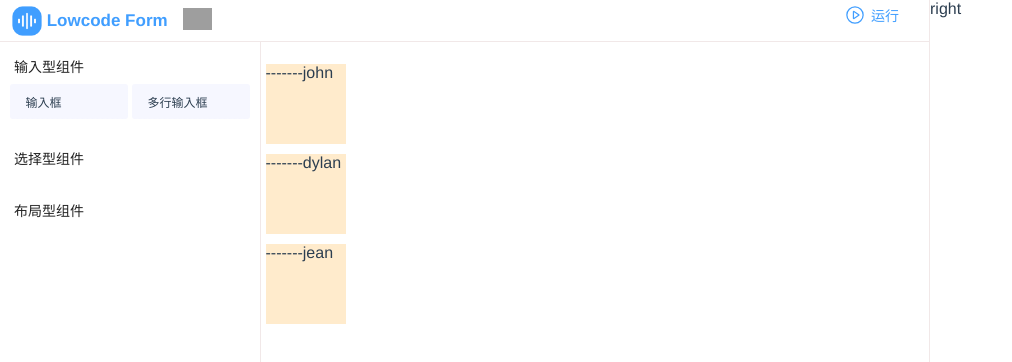
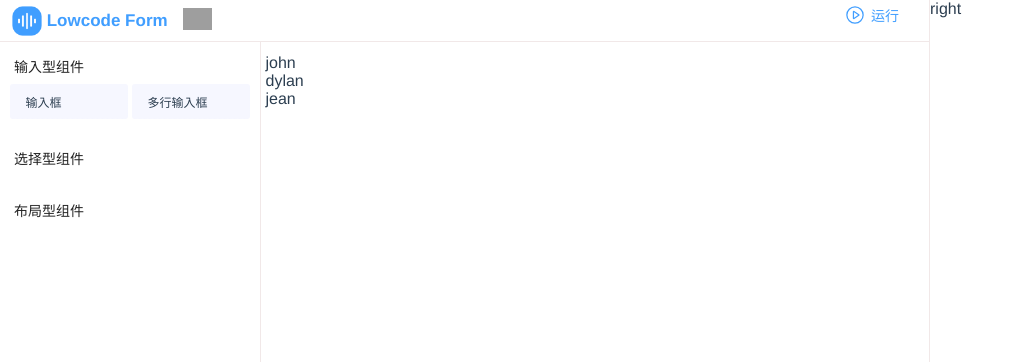
Before and after one commit to hayeslv/lowcode-form, a Vue app: page / in a window 1280 px wide. Shown: the top 362 px of the page, without its empty margins (0-1012 px from the left). Built offline with nearby package versions, Linux system fonts and the light colour scheme; grey boxes are pictures that could not be loaded.

Commit message:
fix(center-board): 元素拖拽鼠标显示图标为“可放置”

```diff
--- a/src/pages/center-board/index.scss
+++ b/src/pages/center-board/index.scss
@@ -67,26 +67,29 @@
 .drawing-board {
   height: 100%;
   position: relative;
+  .component {
+    transition: all 0.3s;
+  }
   // .components-body {
   //   padding: 0;
   //   margin: 0;
   //   font-size: 0;
   // }
-  // .sortable-ghost {
-  //   position: relative;
-  //   display: block;
-  //   overflow: hidden;
-  //   &::before {
-  //     content: " ";
-  //     position: absolute;
-  //     left: 0;
-  //     right: 0;
-  //     top: 0;
-  //     height: 3px;
-  //     background: rgb(89, 89, 223);
-  //     z-index: 2;
-  //   }
-  // }
+  .sortable-ghost {
+    position: relative;
+    display: block;
+    overflow: hidden;
+    &::before {
+      content: " ";
+      position: absolute;
+      left: 0;
+      right: 0;
+      top: 0;
+      height: 3px;
+      background: rgb(89, 89, 223);
+      z-index: 2;
+    }
+  }
   // .components-item.sortable-ghost {
   //   width: 100%;
   //   height: 60px;
@@ -108,27 +111,3 @@
   //   margin-bottom: 15px;
   // }
 }
-
-
-
-.container {
-  width: 80px;
-
-  height: 300px;
-
-  position: absolute;
-
-  left: 0;
-
-  display: flex;
-
-  flex-direction: column;
-
-  padding: 0;
-}
-
-.item {
-  margin-top: 10px;
-
-  transition: all linear 0.3s;
-}
--- a/src/pages/center-board/index.tsx
+++ b/src/pages/center-board/index.tsx
@@ -2,9 +2,9 @@ import { ElButton, ElForm, ElRow, ElScrollbar } from "element-plus";
 import { defineComponent, ref, TransitionGroup } from "vue";
 import { VideoPlay } from "@element-plus/icons-vue";
 import DraggableItem from "./DraggableItem";
-import { VueDraggableNext as Draggable } from "vue-draggable-next";
 import { formConfig } from "~/config/component";
 import "./index.scss";
+import { addClass, removeClass } from "~/utils";
 // import { VisualDragEnd, VisualDragOver, VisualDragStart } from "~/utils";
 
 export default defineComponent({
@@ -16,35 +16,34 @@ export default defineComponent({
       { name: "dylan", id: 2 },
       { name: "jean", id: 3 },
     ];
-    // const containerRef = ref({} as any);
 
-    // const containerHandler = {
-    //   // 拖拽菜单组件，进入容器的时候，设置鼠标的可放置状态
-    //   dragenter: (e: DragEvent) => (e.dataTransfer!.dropEffect = "move"),
-    //   // 拖拽菜单组件，鼠标在容器中移动的时候，禁用默认事件
-    //   dragover: (e: DragEvent) => e.preventDefault(),
-    //   // 如果拖拽过程中，鼠标离开了容器，设置鼠标为不可放置的状态
-    //   dragleave: (e: DragEvent) => (e.dataTransfer!.dropEffect = "none"),
-    //   // 在容器中放置的时候，通过事件对象的 offsetX 和 offsetY 添加一条组件数据
-    //   drop: (e: DragEvent) => {
-    //     console.log("drop");
-    //   },
-    // };
+    const dragging = ref(null);
 
-    const logHandler = (event) => {
-      console.log(event);
+    const containerHandler = {
+      // 拖拽组件，鼠标在容器中移动的时候
+      dragover: (e: DragEvent) => {
+        e.preventDefault();
+        e.dataTransfer!.dropEffect = "move";
+      },
+      dragenter: (e: DragEvent) => {
+        e.preventDefault();
+        e.dataTransfer!.dropEffect = "move";
+      },
     };
 
-    const dragging = ref(null);
-    const handleDragStart = (e, item) => {
+    const blockHandler = {
+      dragstart: (e: DragEvent, item) => {
         dragging.value = item;
-    };
-    const handleDragOver = (e, item) => {
-      e.dataTransfer.dropEffect = "move";
-    };
-    const handleDragEnter = (e, item) => {
-      // 为需要移动的元素设置dragstart事件
-      e.dataTransfer.effectAllowed = "move";
+        addClass((e.target as HTMLElement), "sortable-ghost");
+      },
+      dragend: (e: DragEvent) => {
+        dragging.value = null;
+        removeClass((e.target as HTMLElement), "sortable-ghost");
+      },
+      dragenter: (e: DragEvent, item) => {
+        e.preventDefault();
+        e.dataTransfer!.effectAllowed = "move";
+        e.dataTransfer!.dropEffect = "move";
         if (item === dragging.value) {
           return;
         }
@@ -56,44 +55,42 @@ export default defineComponent({
         newItems.splice(dst, 0, ...newItems.splice(src, 1));
 
         drawingList.value = newItems;
-    };
-    const handleDragEnd = (e, item) => {
-      dragging.value = null;
+      },
     };
 
-    return () => <div class="center-board">
+    return { drawingList, containerHandler, blockHandler };
+  },
+  render() {
+    return <div class="center-board">
       <div class="action-bar">
         <ElButton icon={VideoPlay} text>运行</ElButton>
       </div>
       <ElScrollbar class="center-scrollbar">
         <ElRow class="center-board-row"
           gutter={formConfig.gutter}>
-          {/* ref={containerRef}
-          {...{
-            onDragenter: containerHandler.dragenter,
-            onDragover: containerHandler.dragover,
-            onDragleave: containerHandler.dragleave,
-            onDrop: containerHandler.drop,
-          }}> */}
           <ElForm
             labelPosition={formConfig.labelPosition}
             disabled={formConfig.disabled}
             labelWidth={formConfig.labelWidth + "px"}
           >
-            <TransitionGroup tag="div" name="slide" {...{ class: "container" }}>
-              { drawingList.value.map((item) => (
-                <div class="item"
+            <TransitionGroup tag="div" name="slide"
+              {...{
+                class: "drawing-board",
+                onDragover: ($event) => this.containerHandler.dragover($event),
+                onDragenter: ($event) => this.containerHandler.dragenter($event),
+              }}
+            >
+              { this.drawingList.map((item) => (
+                <div class="component"
                   key={item.name}
                   draggable="true"
-                  style="background:#ffebcc; width:80px; height:80px;"
-                  onDragstart={($event) => handleDragStart($event, item)}
-                  onDragover={($event) => handleDragOver($event, item)}
-                  onDragenter={($event) => handleDragEnter($event, item)}
-                  onDragend={($event) => handleDragEnd($event, item)}
-                >-------{item.name}</div>
+                  onDragstart={($event) => this.blockHandler.dragstart($event, item)}
+                  onDragenter={($event) => this.blockHandler.dragenter($event, item)}
+                  onDragend={($event) => this.blockHandler.dragend($event)}
+                >{item.name}</div>
               )) }
             </TransitionGroup>
-            {!drawingList.value.length && <div class="empty-info">
+            {!this.drawingList.length && <div class="empty-info">
             从左侧拖入或点选组件进行表单设计
             </div>}
           </ElForm>
--- /dev/null
+++ b/src/utils/dom.ts
@@ -0,0 +1,7 @@
+export const addClass = (el: HTMLElement, className: string) => {
+  el.classList.add(className);
+};
+
+export const removeClass = (el: HTMLElement, className: string) => {
+  el.classList.remove(className);
+};
--- a/src/utils/index.ts
+++ b/src/utils/index.ts
@@ -1 +1,2 @@
+export * from "./dom";
 export * from "./visual-editor";
```
Lines whose indentation alone changed are shown as unchanged.
